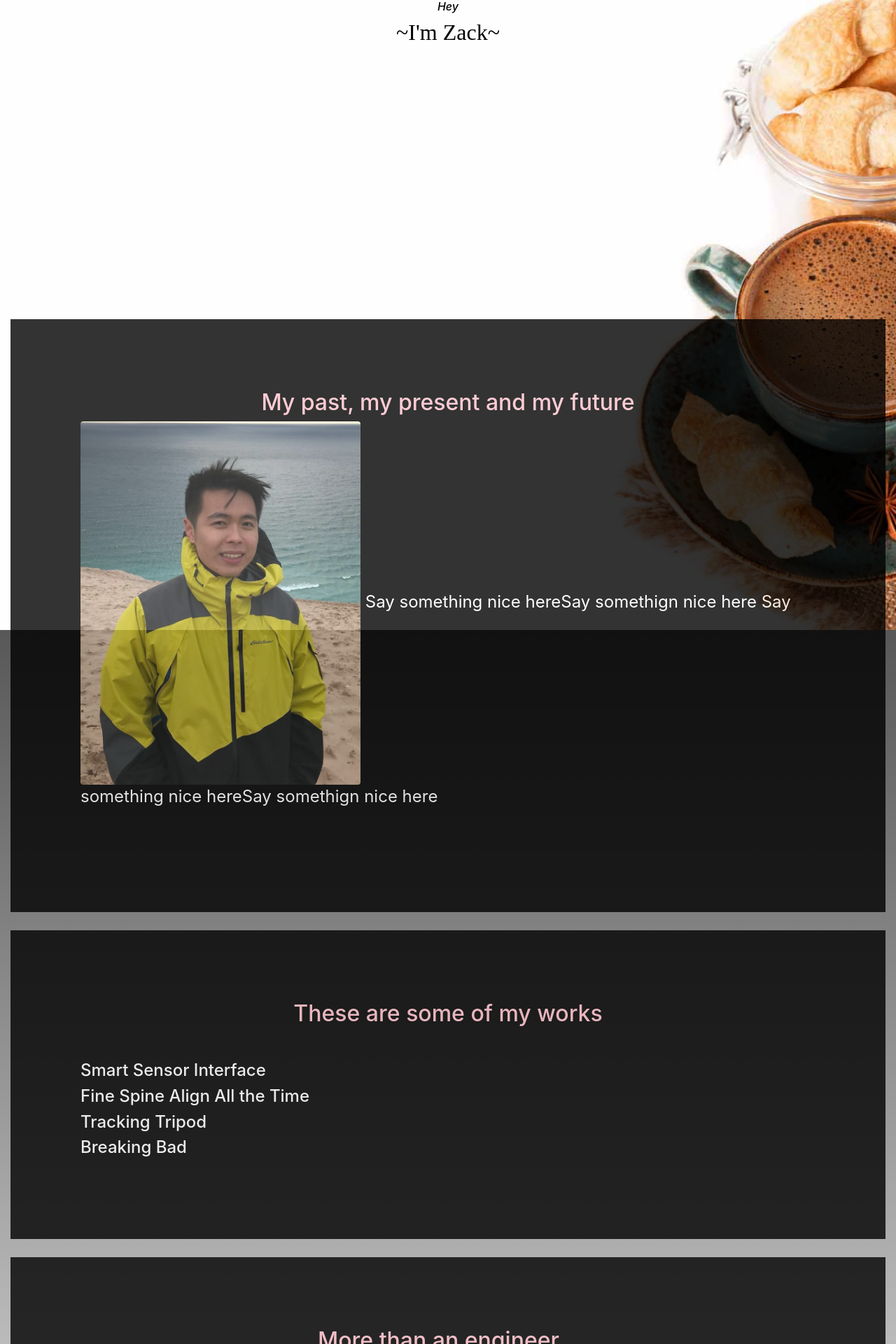
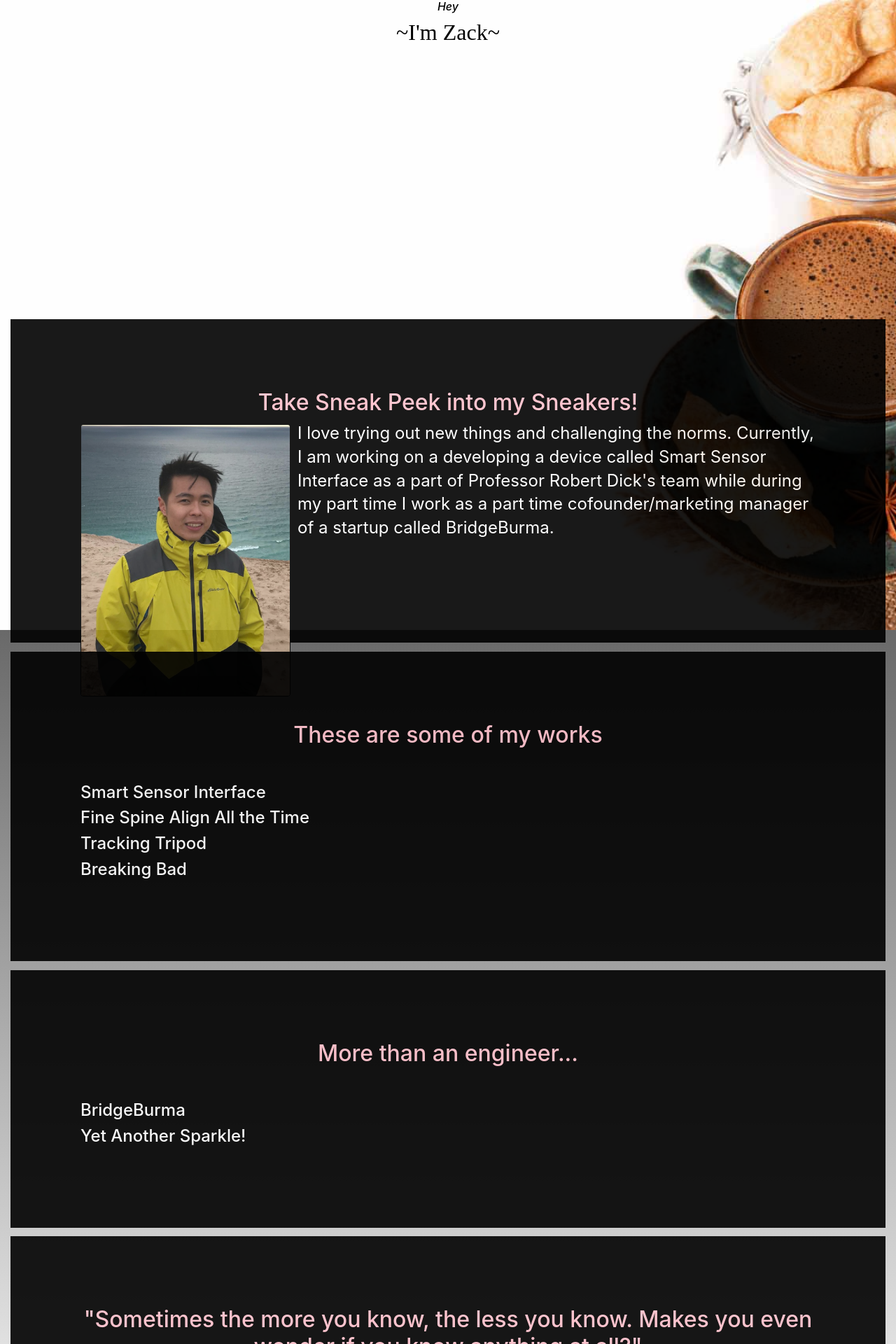
Before and after one commit to thuthazack/thuthazack.github.io, a Jekyll site: the page built from index.html, in a window 1280 px wide. Shown: the top 1920 px of the page at 70% size. Built offline with Jekyll 4.4.1, drawn with Linux system fonts in a browser that asks for light colours.

Commit message:
updated the personal info

```diff
--- a/_layouts/default.html
+++ b/_layouts/default.html
@@ -49,12 +49,15 @@
 				<div class = "container-fluid" id = 'about'>
 					<section>
 					<div style="background-color:black;color:white;padding:100px;">
-							<h2>My past, my present and my future</h2>
+							<h2>Take Sneak Peek into my Sneakers!</h2>
+
+							<img class="profilepic img-fluid rounded" src="img/pfp.jpeg" height = "200" width = "300" style = "float:left; margin: 4px 10px 0px 0px; border: 1px solid #000000;">
 							<p class="font-weight-normal mb-5">
+									<!-- <h2>Modern embedded systems like IoT and LPWAN are changing fast, and I want to be in the driver's seat in making the change happen</h2> -->
+								I love trying out new things and challenging the norms. Currently, I am working on a developing a device called Smart Sensor Interface as a part of Professor Robert Dick's team while during my part time I work as a part time
+								cofounder/marketing manager of a startup called BridgeBurma.
 
-				<img class="profilepic img-fluid rounded" src="img/pfp.jpeg" height = "300" width = "400">
-								Say something nice hereSay somethign nice here
-								Say something nice hereSay somethign nice here
+
 							</p>
 					</div>
 					</section>
--- a/css/main.css
+++ b/css/main.css
@@ -96,8 +96,8 @@ ul.posts li {
     margin-left: -50vw;
     left:50%;
     min-height: 0rem;
-    padding-bottom: 2%;
-    opacity: 0.8;
+    padding-bottom: 1%;
+    opacity: 0.9;
   }
   P.blocktext{
     margin-left:auto;
```
